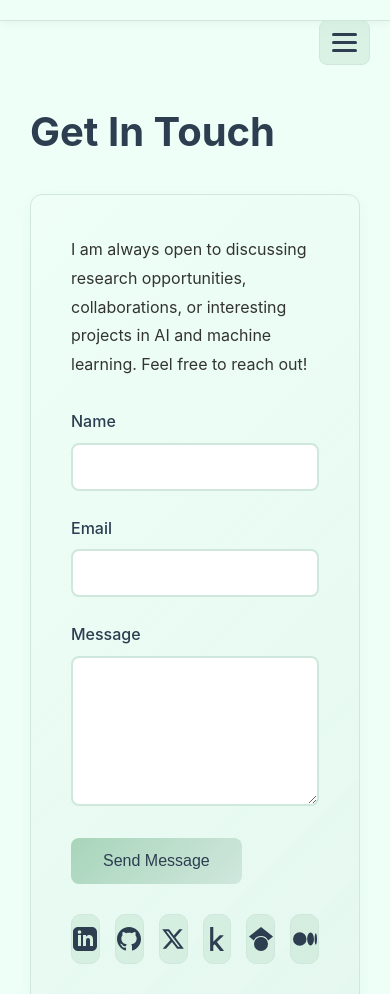
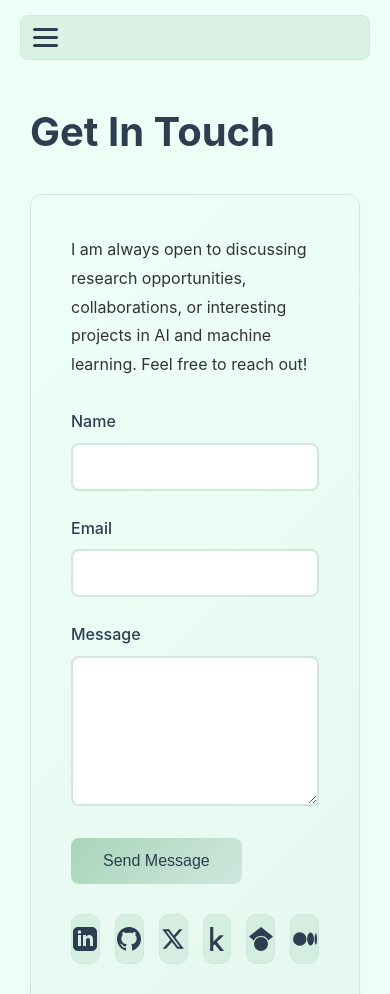
Before and after one commit to abhinishtiwari/abhinishtiwari.github.io, a plain HTML site: page pages/contact.html in a window 390 px wide. Shown: the top 994 px of the page. Drawn offline with nearby package versions, Linux system fonts and the light colour scheme.

Commit message:
Update navigation structure and hamburger menu z-index across all pages

```diff
--- a/pages/contact.html
+++ b/pages/contact.html
@@ -19,23 +19,6 @@
         }
 
         /* Navigation Menu */
-        .nav-header {
-            position: fixed;
-            top: 0;
-            left: 0;
-            right: 0;
-            height: auto;
-            background: rgba(238, 255, 247, 0.95);
-            backdrop-filter: blur(10px);
-            border-bottom: 1px solid #d0e7dd;
-            box-shadow: 0 2px 10px rgba(0, 0, 0, 0.05);
-            z-index: 99;
-            display: flex;
-            align-items: center;
-            justify-content: flex-end;
-            padding: 20px 180px;
-        }
-
         .nav-menu {
             display: flex;
             gap: 30px;
@@ -75,7 +58,7 @@
             position: fixed;
             top: 20px;
             right: 20px;
-            z-index: 100;
+            z-index: 1002;
             flex-direction: column;
             gap: 5px;
             cursor: pointer;
@@ -275,9 +258,11 @@
         @media (max-width: 768px) {
             .hamburger {
                 display: flex;
+                top: 15px;
+                left: 20px;
             }
 
-            .nav-header {
+            .nav-menu {
                 padding: 20px 30px 0 0;
             }
 
```
Also changed, not shown: index.html (+2 -0 lines), pages/about.html (+19 -26 lines), pages/projects.html (+4 -19 lines), pages/publications.html (+4 -19 lines).
